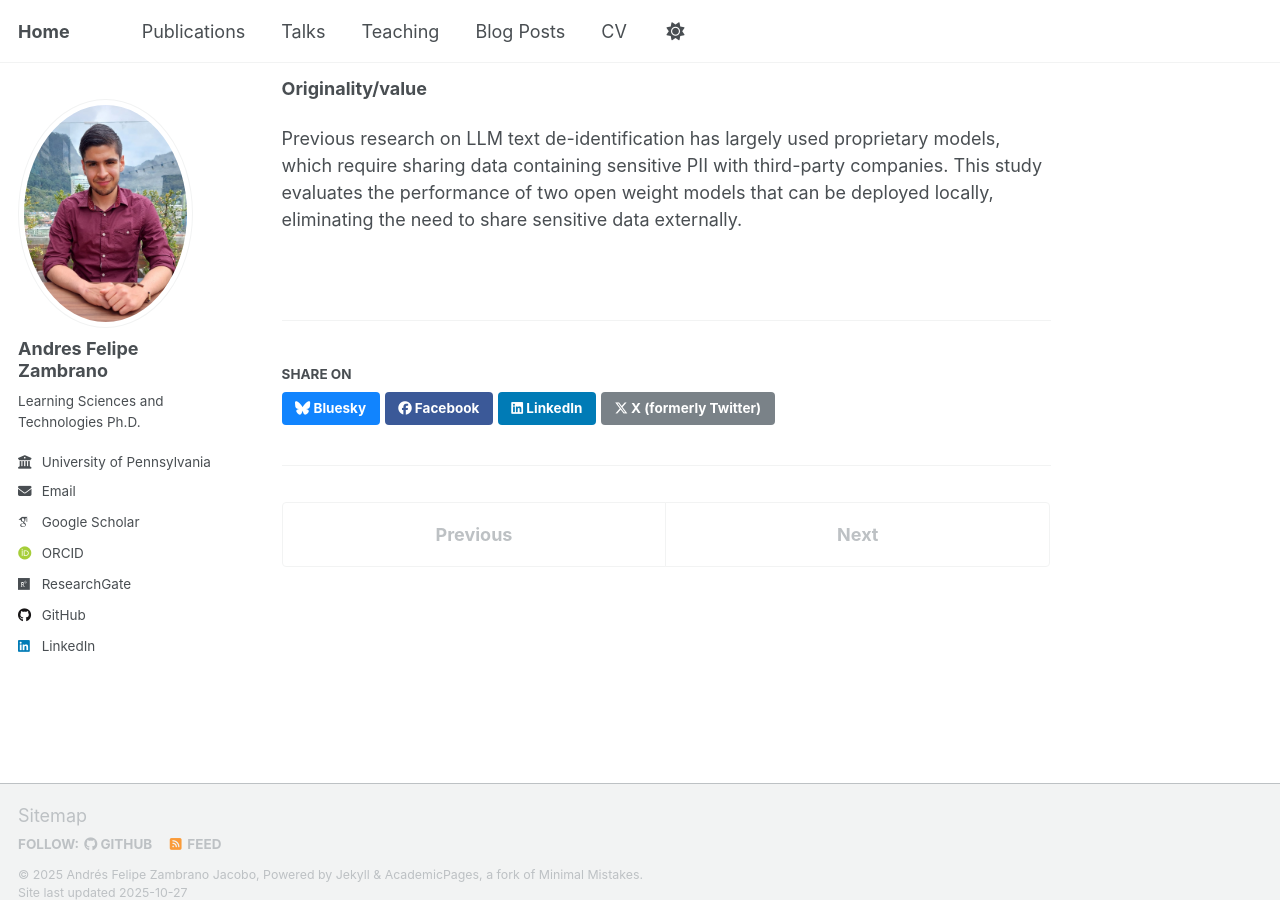
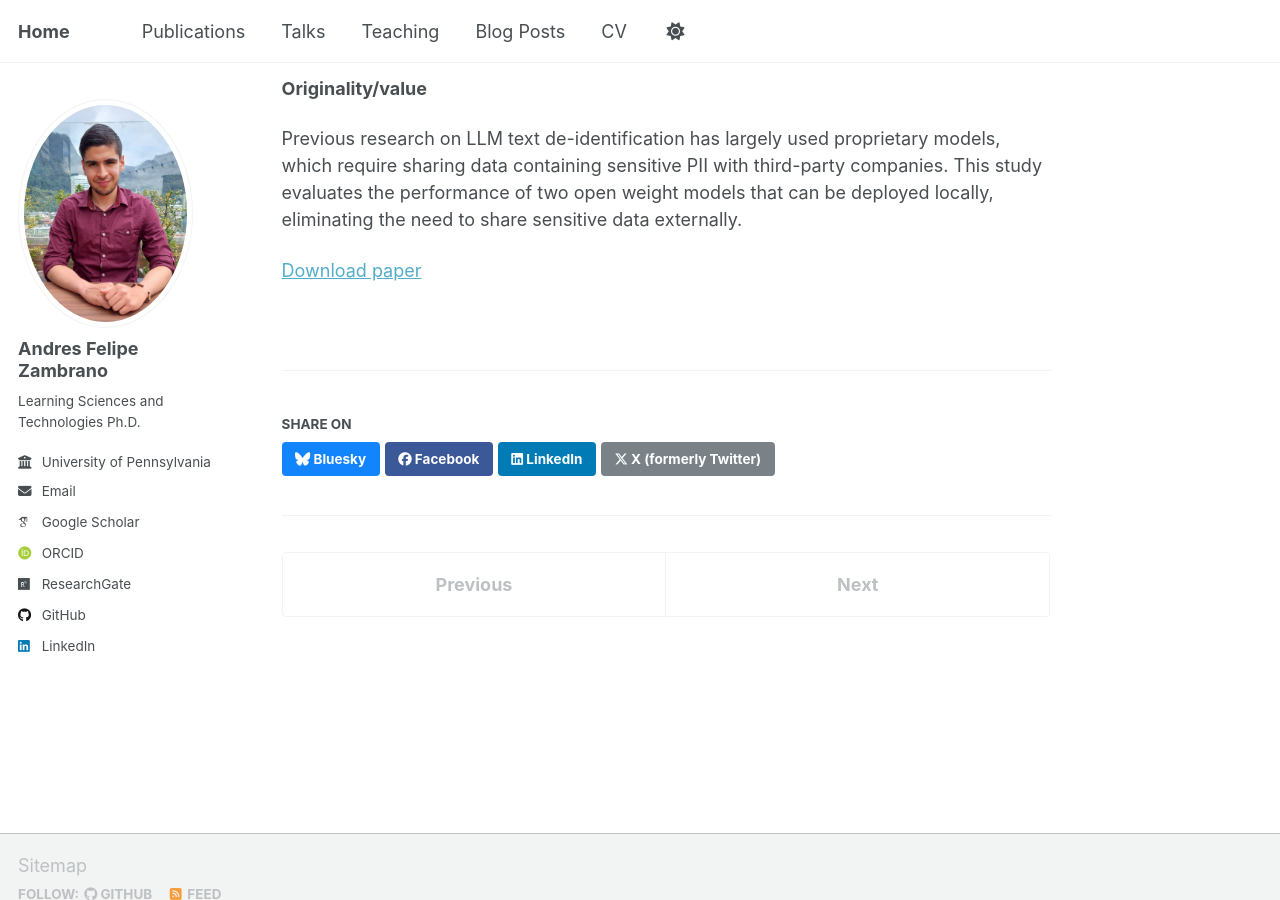
Before and after one commit to afzambrano/afzambrano.github.io, a Jekyll site: the page built from _publications/2025-01-de-identification-journal.md, in a window 1280 px wide and 900 px high, scrolled down 1032 px. Built offline with Jekyll 4.4.1, drawn with Linux system fonts in a browser that asks for light colours; some web fonts are replaced; a script that is not in the unit is left out.

Commit message:
Update 2025-01-de-identification-journal.md

```diff
--- a/_publications/2025-01-de-identification-journal.md
+++ b/_publications/2025-01-de-identification-journal.md
@@ -32,3 +32,5 @@ The use of downloadable LLMs enables researchers to de-identify data without tra
 **Originality/value**
 
 Previous research on LLM text de-identification has largely used proprietary models, which require sharing data containing sensitive PII with third-party companies. This study evaluates the performance of two open weight models that can be deployed locally, eliminating the need to share sensitive data externally.
+
+[Download paper](https://www.emerald.com/ils/article/126/5-6/401/1246753/De-identifying-student-personally-identifying)
```
